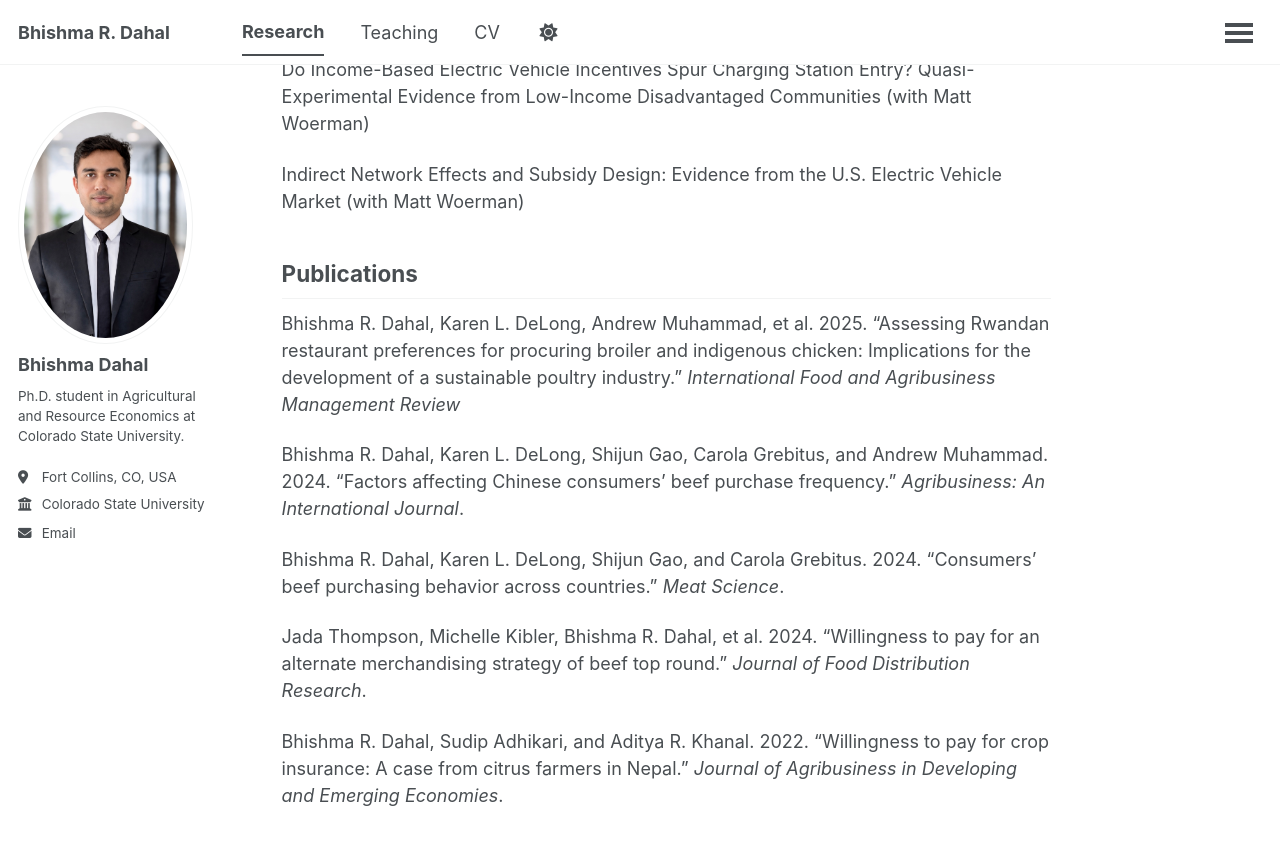
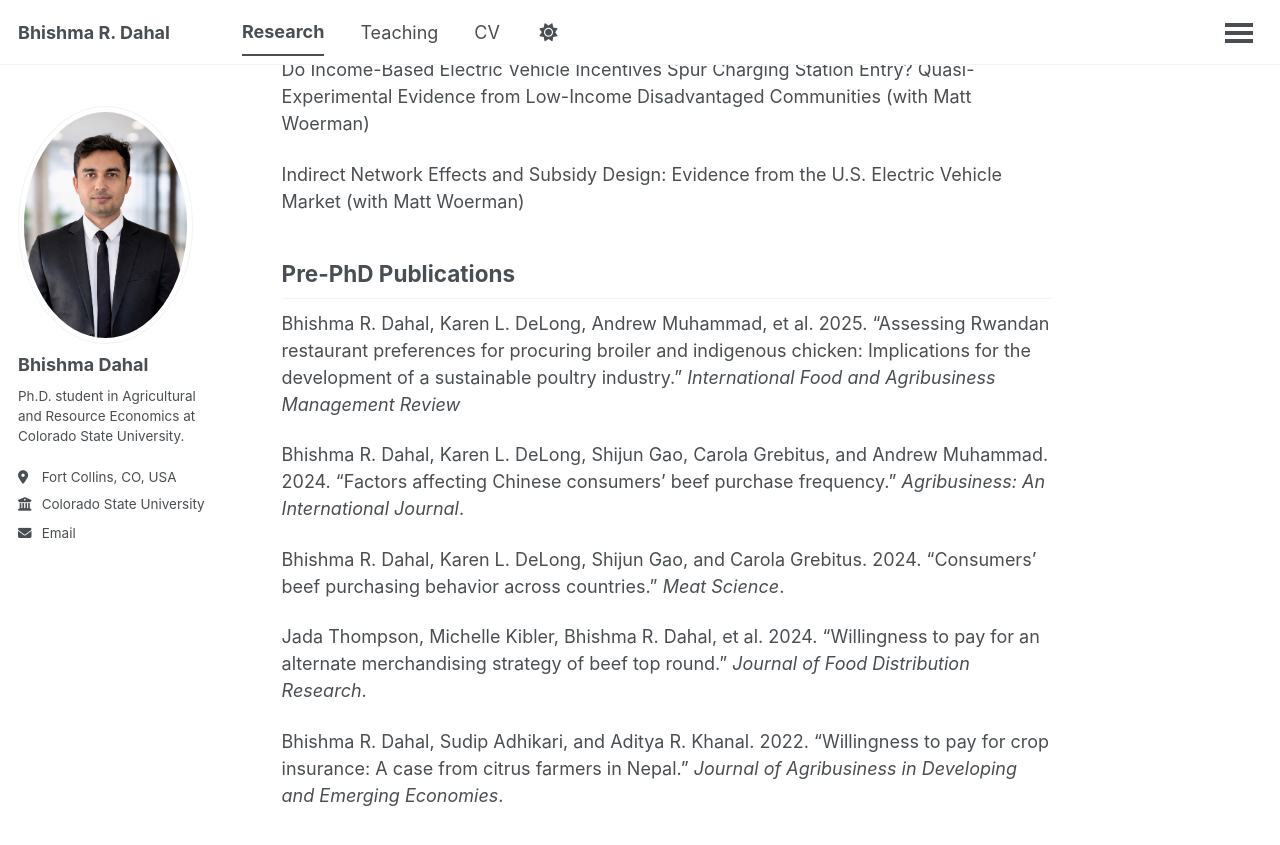
Before and after one commit to bhishmarajdahal/bhishmarajdahal.github.io, a Jekyll site: the page built from _pages/research.md, in a window 1280 px wide and 900 px high, scrolled down 391 px. Shown: the top 845 px of the window. Built offline with Jekyll 4.4.1, drawn with Linux system fonts in a browser that asks for light colours; a script that is not in the unit is left out.

Commit message:
Update research.md

```diff
--- a/_pages/research.md
+++ b/_pages/research.md
@@ -15,7 +15,7 @@ Do Income-Based Electric Vehicle Incentives Spur Charging Station Entry? Quasi-E
 
 Indirect Network Effects and Subsidy Design: Evidence from the U.S. Electric Vehicle Market (with Matt Woerman)
 
-## Publications
+## Pre-PhD Publications
 
 Bhishma R. Dahal, Karen L. DeLong, Andrew Muhammad, et al. 2025. “Assessing Rwandan restaurant preferences for procuring broiler and indigenous chicken: Implications for the development of a sustainable poultry industry.” *International Food and Agribusiness Management Review*
 
```
